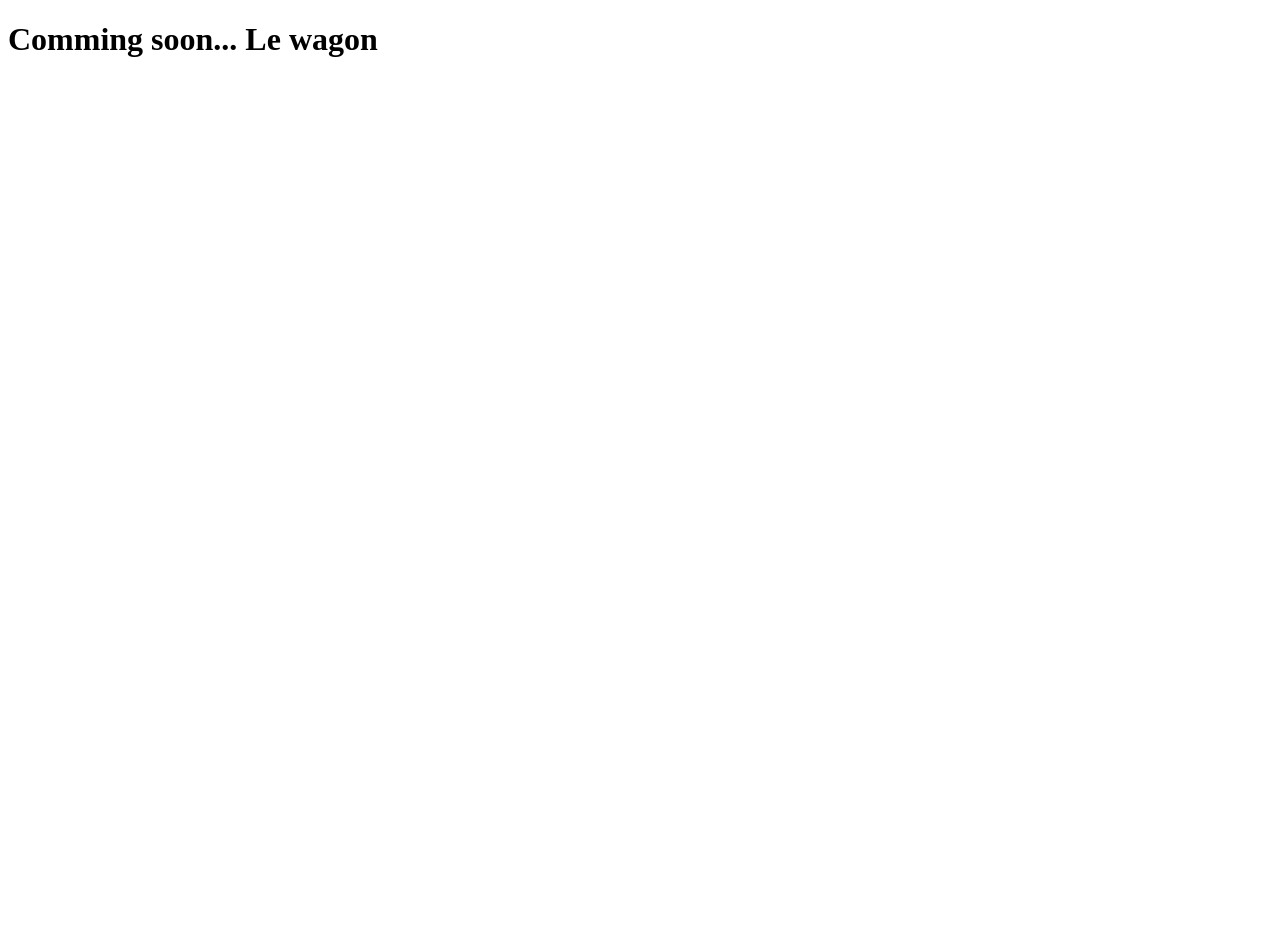
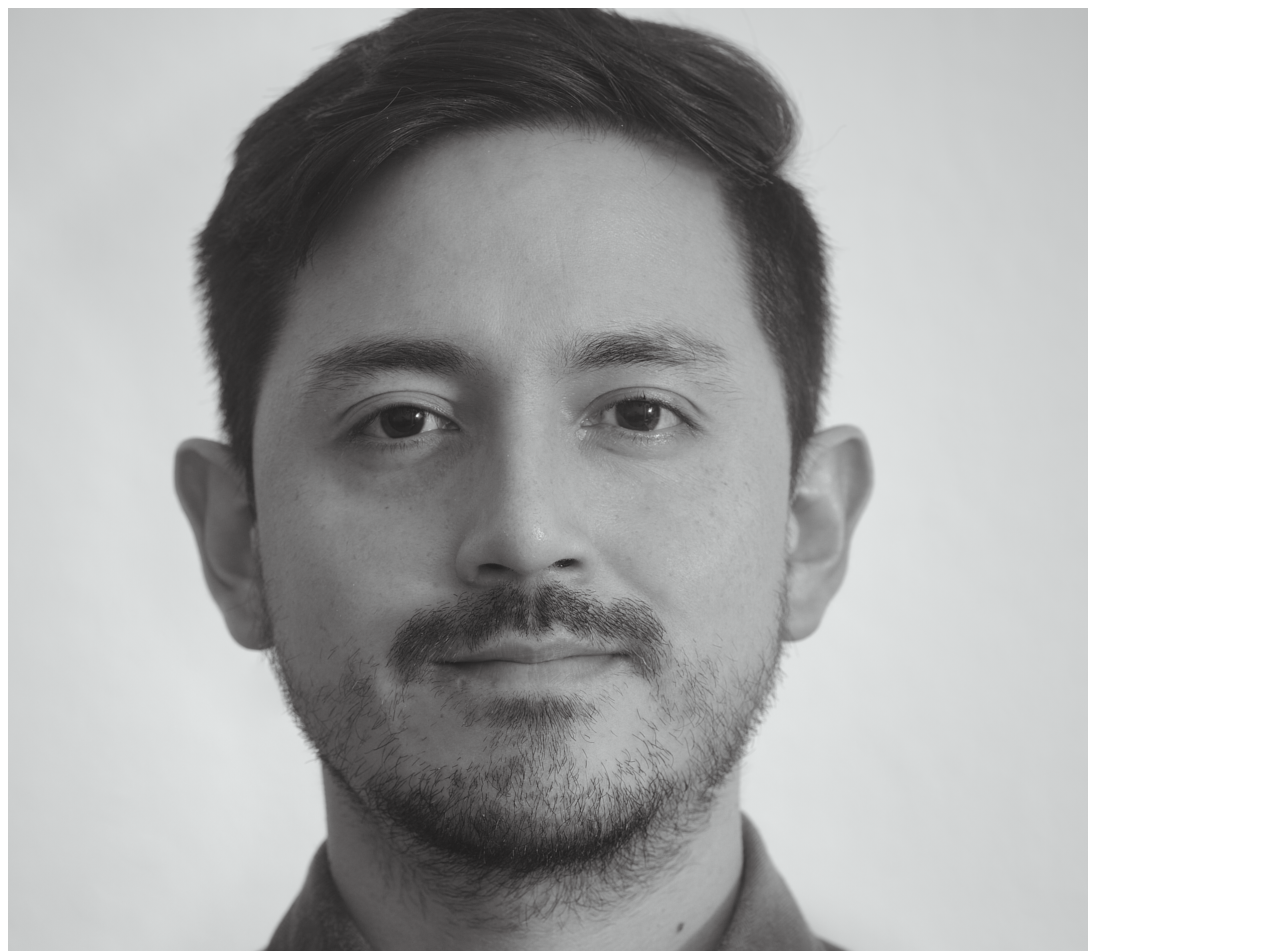
Before and after one commit to SebasNadu/git-101, a plain HTML site: page index.html in a window 1280 px wide. Shown: the top 951 px of the page. Before the commit the page ends 800 px from the top, so only its background shows below. Drawn offline with Linux system fonts and the light colour scheme.

Commit message:
Added Le wagon's logo

```diff
--- a/index.html
+++ b/index.html
@@ -7,6 +7,7 @@
   <title>Document</title>
 </head>
 <body>
+  <img src="_DSC0228_1200dpi.png" alt="">
   <h1>Comming soon... Le wagon</h1>
 </body>
 </html>
```
Also changed, not shown: _DSC0228_1200dpi.png (added), 1 other file.
